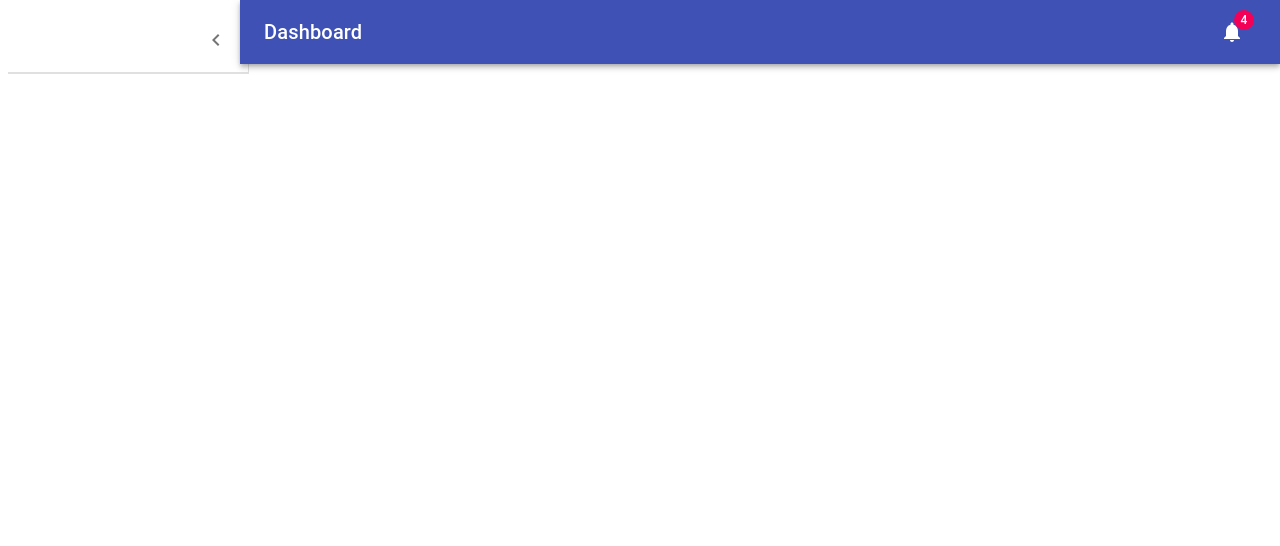
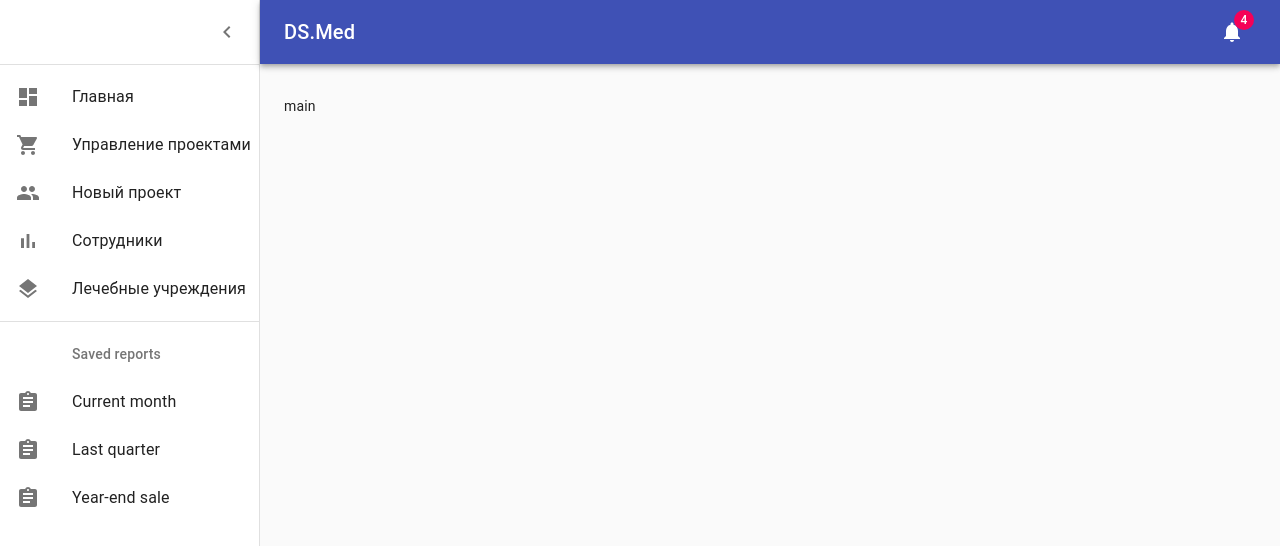
Before and after one commit to Jumay-dev/dealer_front, a React (Create React App) app: page / in a window 1280 px wide. Shown: the top 546 px of the page. Built offline with nearby package versions, Linux system fonts and the light colour scheme.

Commit message:
реализация главного layout

```diff
--- /dev/null
+++ b/src/components/MenuItems.tsx
@@ -0,0 +1,70 @@
+import React from 'react';
+import ListItem from '@material-ui/core/ListItem';
+import ListItemIcon from '@material-ui/core/ListItemIcon';
+import ListItemText from '@material-ui/core/ListItemText';
+import ListSubheader from '@material-ui/core/ListSubheader';
+import DashboardIcon from '@material-ui/icons/Dashboard';
+import ShoppingCartIcon from '@material-ui/icons/ShoppingCart';
+import PeopleIcon from '@material-ui/icons/People';
+import BarChartIcon from '@material-ui/icons/BarChart';
+import LayersIcon from '@material-ui/icons/Layers';
+import AssignmentIcon from '@material-ui/icons/Assignment';
+
+export const mainListItems = (
+  <div>
+    <ListItem button>
+      <ListItemIcon>
+        <DashboardIcon />
+      </ListItemIcon>
+      <ListItemText primary="Главная" />
+    </ListItem>
+    <ListItem button>
+      <ListItemIcon>
+        <ShoppingCartIcon />
+      </ListItemIcon>
+      <ListItemText primary="Управление проектами" />
+    </ListItem>
+    <ListItem button>
+      <ListItemIcon>
+        <PeopleIcon />
+      </ListItemIcon>
+      <ListItemText primary="Новый проект" />
+    </ListItem>
+    <ListItem button>
+      <ListItemIcon>
+        <BarChartIcon />
+      </ListItemIcon>
+      <ListItemText primary="Сотрудники" />
+    </ListItem>
+    <ListItem button>
+      <ListItemIcon>
+        <LayersIcon />
+      </ListItemIcon>
+      <ListItemText primary="Лечебные учреждения" />
+    </ListItem>
+  </div>
+);
+
+export const secondaryListItems = (
+  <div>
+    <ListSubheader inset>Saved reports</ListSubheader>
+    <ListItem button>
+      <ListItemIcon>
+        <AssignmentIcon />
+      </ListItemIcon>
+      <ListItemText primary="Current month" />
+    </ListItem>
+    <ListItem button>
+      <ListItemIcon>
+        <AssignmentIcon />
+      </ListItemIcon>
+      <ListItemText primary="Last quarter" />
+    </ListItem>
+    <ListItem button>
+      <ListItemIcon>
+        <AssignmentIcon />
+      </ListItemIcon>
+      <ListItemText primary="Year-end sale" />
+    </ListItem>
+  </div>
+);
--- a/src/layouts/mainLayout.tsx
+++ b/src/layouts/mainLayout.tsx
@@ -18,9 +18,9 @@ import Link from '@material-ui/core/Link';
 import MenuIcon from '@material-ui/icons/Menu';
 import ChevronLeftIcon from '@material-ui/icons/ChevronLeft';
 import NotificationsIcon from '@material-ui/icons/Notifications';
-// import { mainListItems, secondaryListItems } from './listItems';
+import { mainListItems, secondaryListItems } from '../components/MenuItems';
 
-const drawerWidth = 240;
+const drawerWidth = 260;
 
 const useStyles = makeStyles((theme) => ({
   root: {
@@ -111,7 +111,10 @@ function MainLayout({children}) {
       setOpen(false);
     };
     return (
-        <>
+      <div className={classes.root}>
+
+        <CssBaseline />
+
         <AppBar position="absolute" className={clsx(classes.appBar, open && classes.appBarShift)}>
           <Toolbar className={classes.toolbar}>
             <IconButton
@@ -124,7 +127,7 @@ function MainLayout({children}) {
               <MenuIcon />
             </IconButton>
             <Typography component="h1" variant="h6" color="inherit" noWrap className={classes.title}>
-            Dashboard
+              DS.Med
             </Typography>
             <IconButton color="inherit">
               <Badge badgeContent={4} color="secondary">
@@ -133,6 +136,7 @@ function MainLayout({children}) {
             </IconButton>
           </Toolbar>
         </AppBar>
+
         <Drawer
           variant="permanent"
           classes={{
@@ -146,11 +150,18 @@ function MainLayout({children}) {
             </IconButton>
           </div>
           <Divider />
-        {/* <List>{mainListItems}</List> */}
+          <List>{mainListItems}</List>
           <Divider />
-        {/* <List>{secondaryListItems}</List> */}
+          <List>{secondaryListItems}</List>
         </Drawer>
-      </>
+
+        <main className={classes.content}>
+          <div className={classes.appBarSpacer} />
+          <Container maxWidth="lg" className={classes.container}>
+            {children}
+          </Container>
+        </main>
+      </div>
     );
 }
 
```
Also changed, not shown: 1 other file (tests, documents, lock files or other folders). Lines whose indentation alone changed are shown as unchanged.
